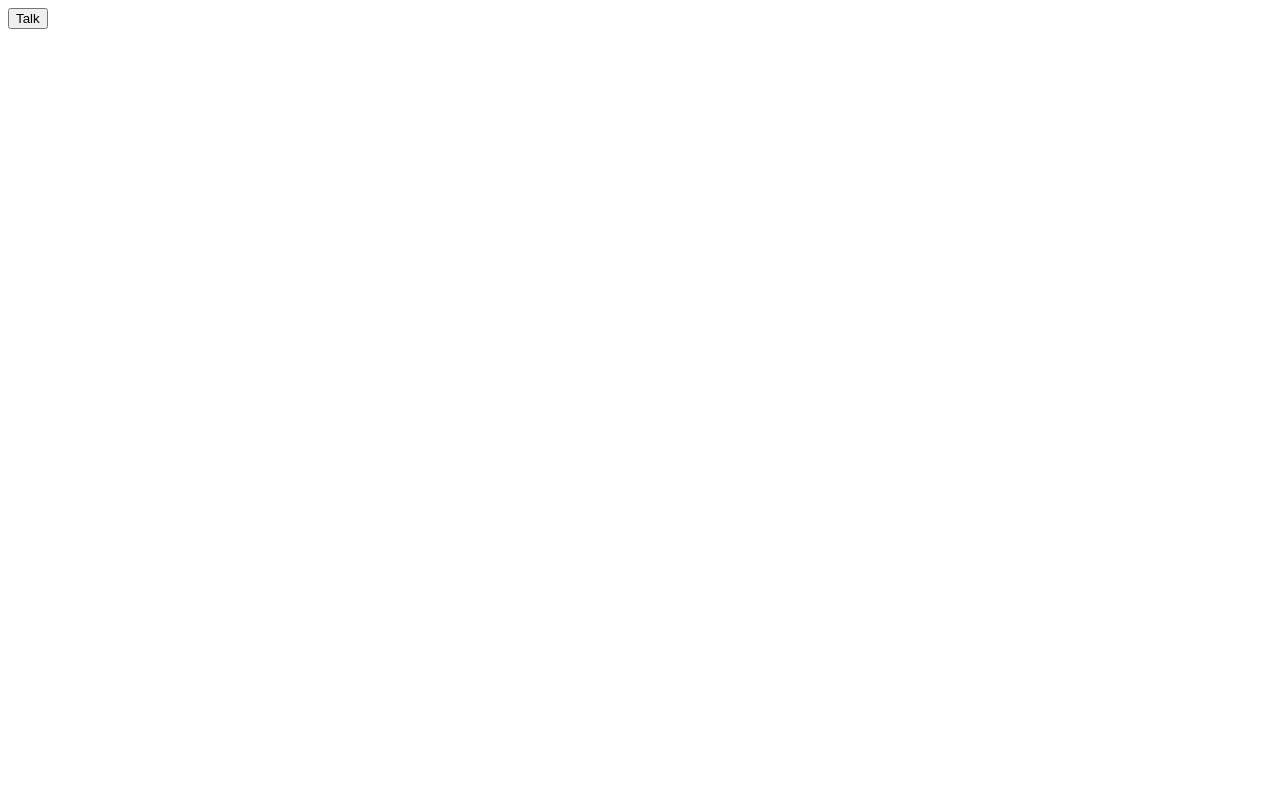
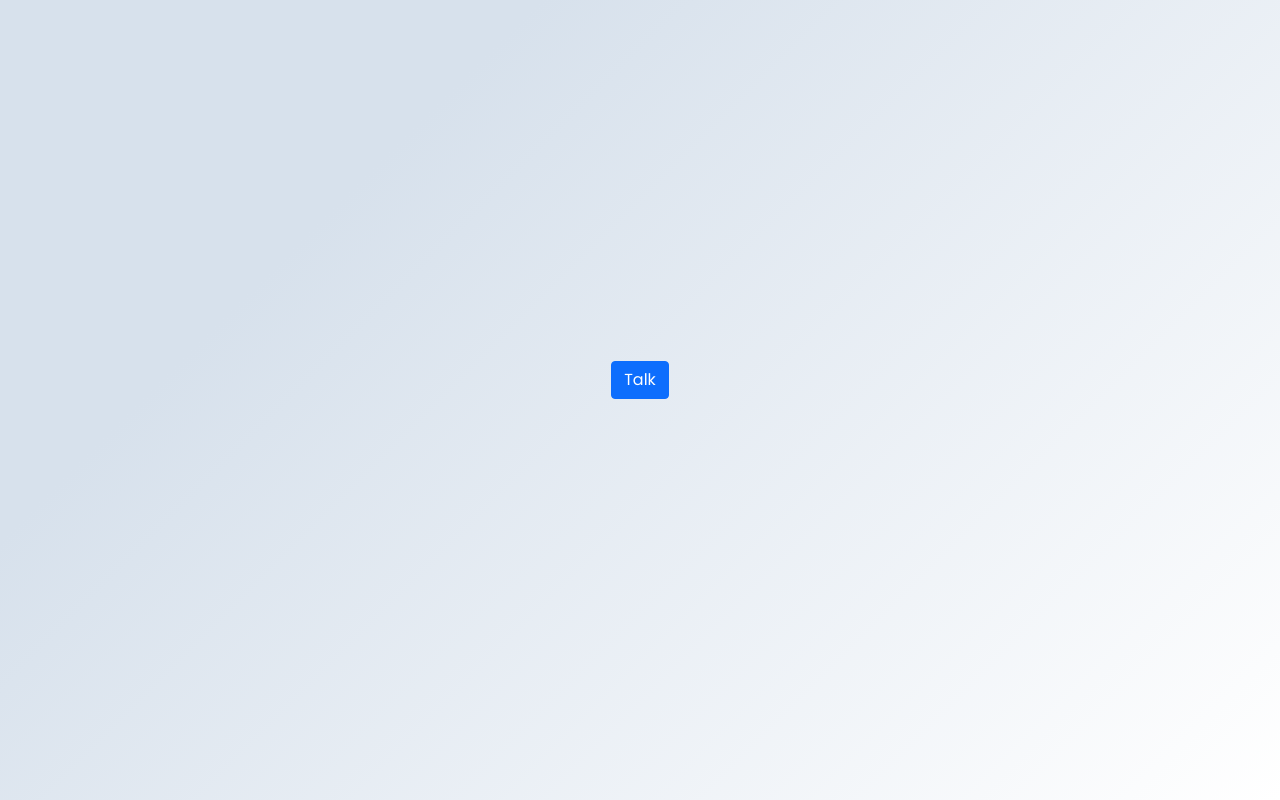
Before and after one commit to Abhijay007/10daysofJavascript, a plain HTML site: page Vocie-Js/index.html in a window 1280 px wide. Drawn offline with nearby package versions, Linux system fonts and the light colour scheme.

Commit message:
Update index.html

```diff
--- a/Vocie-Js/index.html
+++ b/Vocie-Js/index.html
@@ -5,10 +5,15 @@
     <meta charset="UTF-8">
     <meta name="viewport" content="width=device-width, initial-scale=1.0">
     <title>Voice-js</title>
+    <link href="https://cdn.jsdelivr.net/npm/bootstrap@5.0.0-beta1/dist/css/bootstrap.min.css" rel="stylesheet"
+        integrity="sha384-giJF6kkoqNQ00vy+HMDP7azOuL0xtbfIcaT9wjKHr8RbDVddVHyTfAAsrekwKmP1" crossorigin="anonymous">
+    <link rel="stylesheet" href="style.css">
 </head>
 
+
 <body>
-    <button class=Talk>Talk</button>
+    <!-- <button class=Talk>Talk</button> -->
+    <button type="button" class="btn btn-primary Talk">Talk</button>
     <h3 class="content"></h3>
 
     <script src=app.js></script>
```
